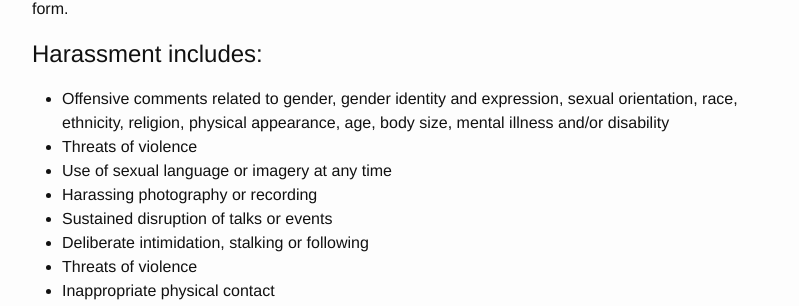
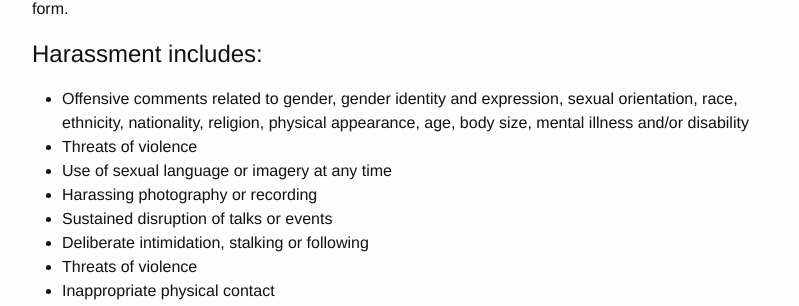
Before and after one commit to KansasCityWomeninTechnology/CodeOfConduct, a Jekyll site: the page built from index.md, in a window 1280 px wide. Shown: the part 231-537 px from the top of the page, without its empty margins (238-1037 px from the left). Built offline with Jekyll 4.4.1, drawn with Linux system fonts in a browser that asks for light colours; our own code applies the rules of GitHub Pages for plain Markdown files.

Commit message:
add nationality

```diff
--- a/index.md
+++ b/index.md
@@ -11,7 +11,7 @@ We are dedicated to providing a harassment-free community.  We will not tolerate
 
 Harassment includes:
 --------------------
-- Offensive comments related to gender, gender identity and expression, sexual orientation, race, ethnicity, religion, physical appearance, age, body size, mental illness and/or disability
+- Offensive comments related to gender, gender identity and expression, sexual orientation, race, ethnicity, nationality, religion, physical appearance, age, body size, mental illness and/or disability
 - Threats of violence
 - Use of sexual language or imagery at any time
 - Harassing photography or recording
```
